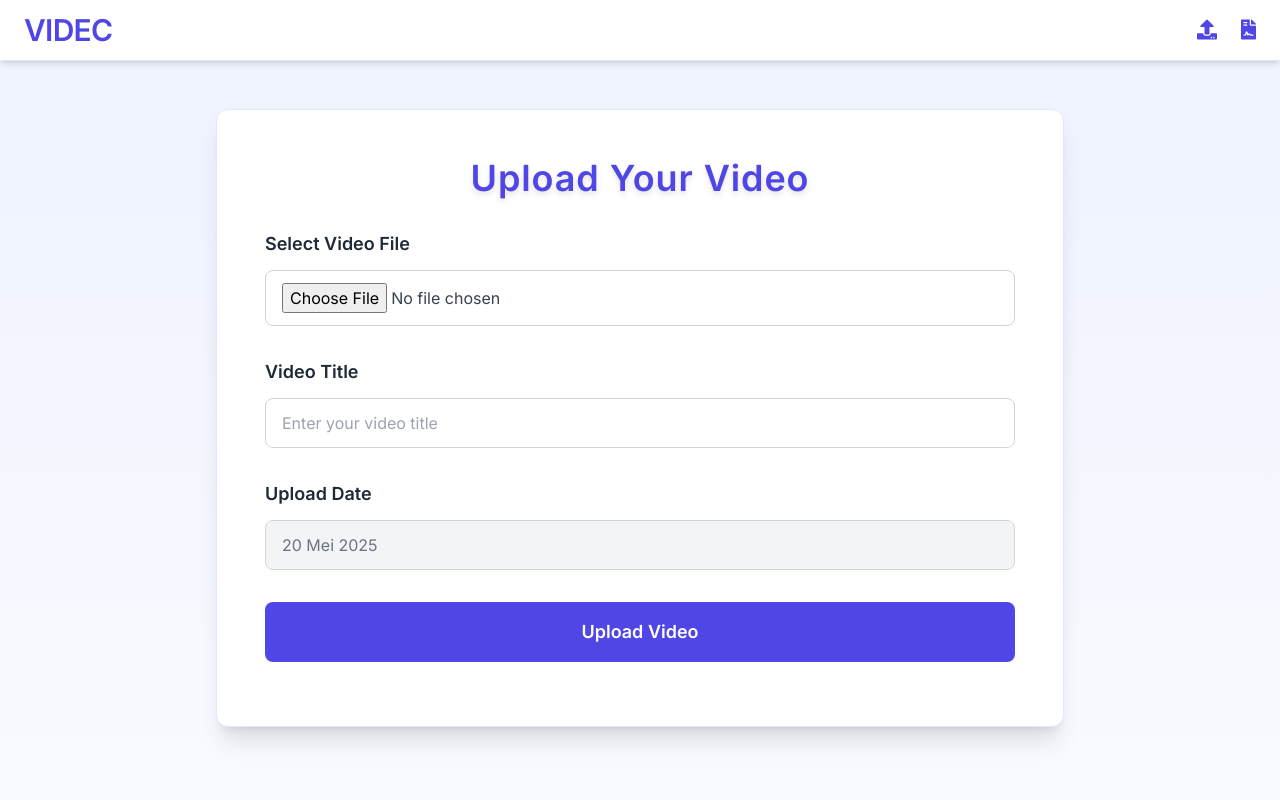
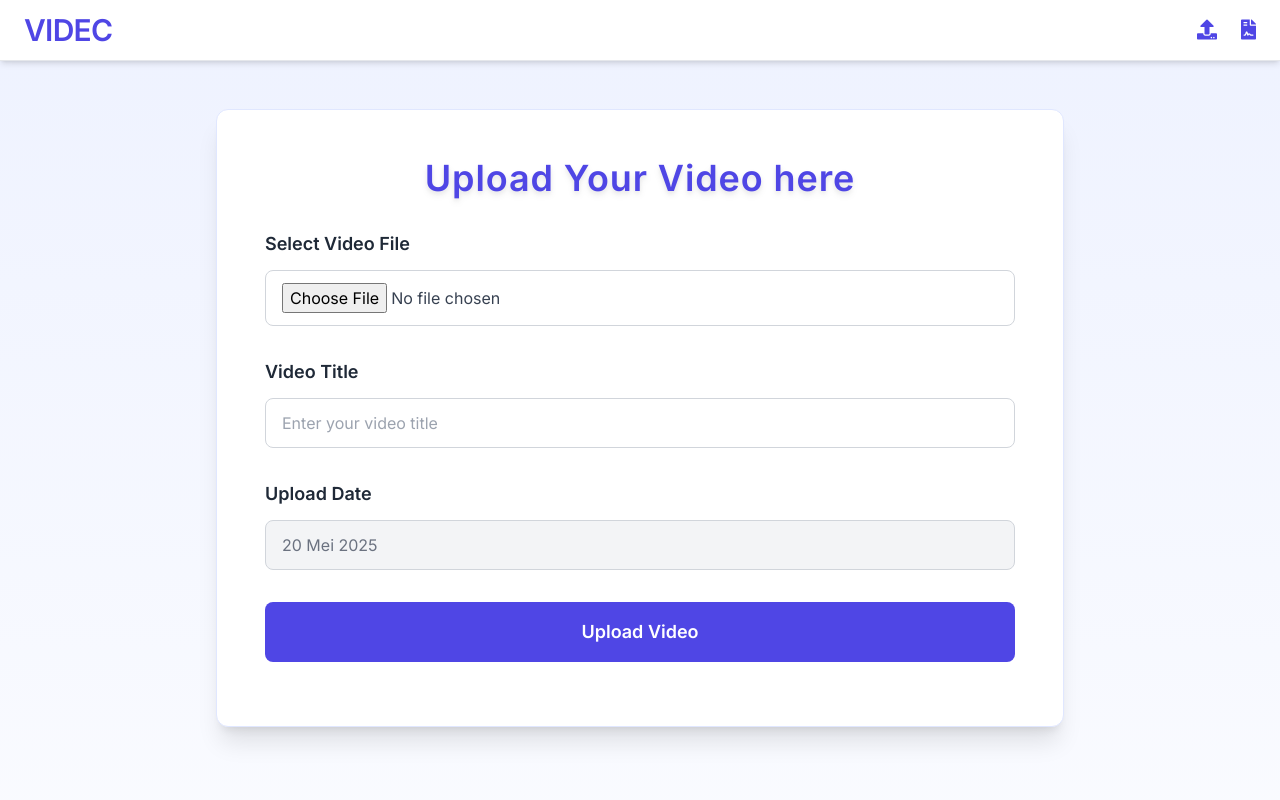
Before and after one commit to Lmavour/viden, a website: page index.html in a window 1280 px wide. Shown: the top 800 px of the page. Drawn offline with nearby package versions, Linux system fonts and the light colour scheme.

Commit message:
Update index.html

```diff
--- a/index.html
+++ b/index.html
@@ -44,7 +44,7 @@
   <main class="flex-grow w-full max-w-4xl mx-auto px-6 py-12">
     <section class="bg-white rounded-xl shadow-xl p-10 sm:p-12 border border-indigo-100">
       <h1 class="text-4xl font-extrabold text-indigo-600 mb-8 text-center tracking-wide drop-shadow-md select-none">
-        Upload Your Video
+        Upload Your Video here
       </h1>
       <form id="uploadForm" class="flex flex-col space-y-8" enctype="multipart/form-data" novalidate>
         <div>
```
